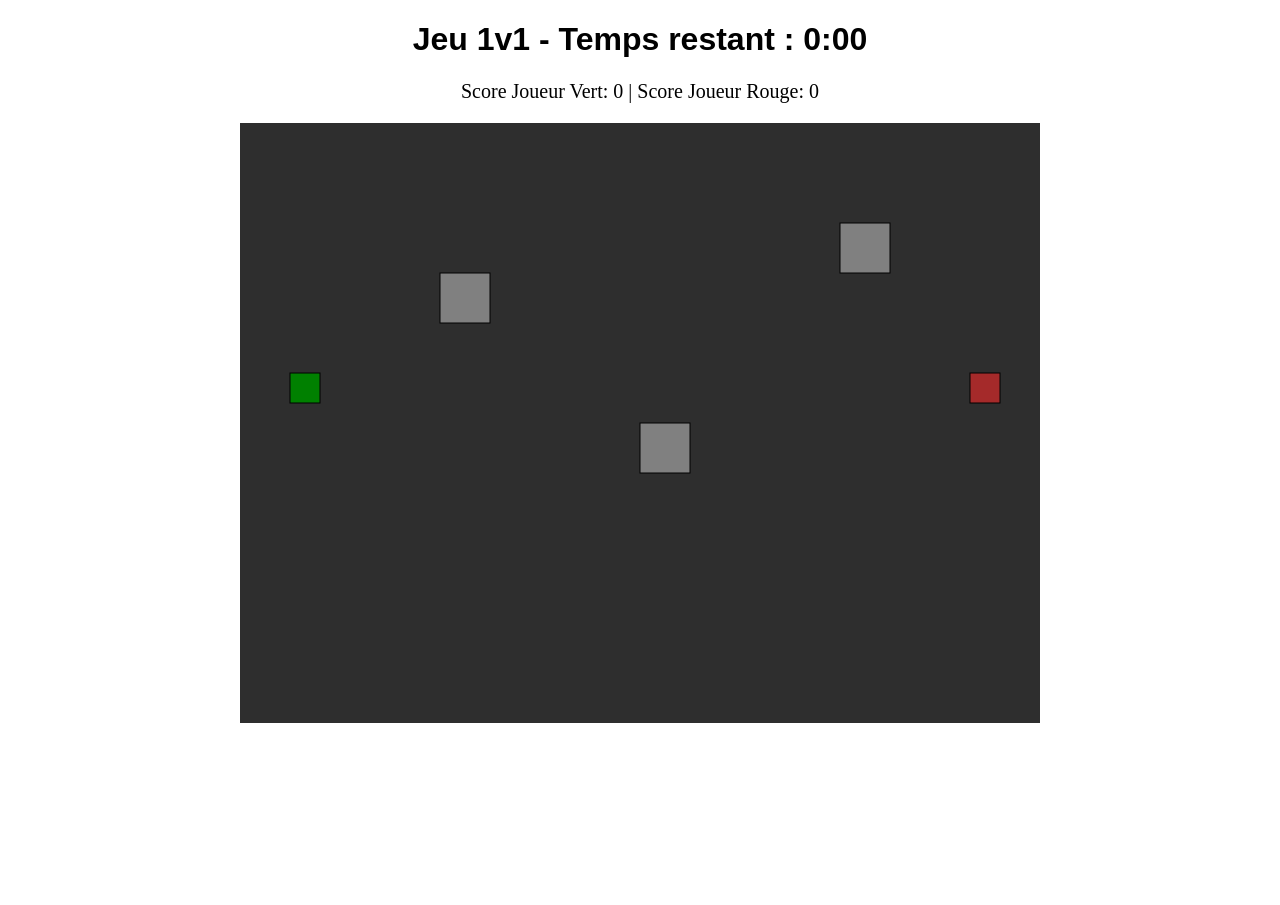
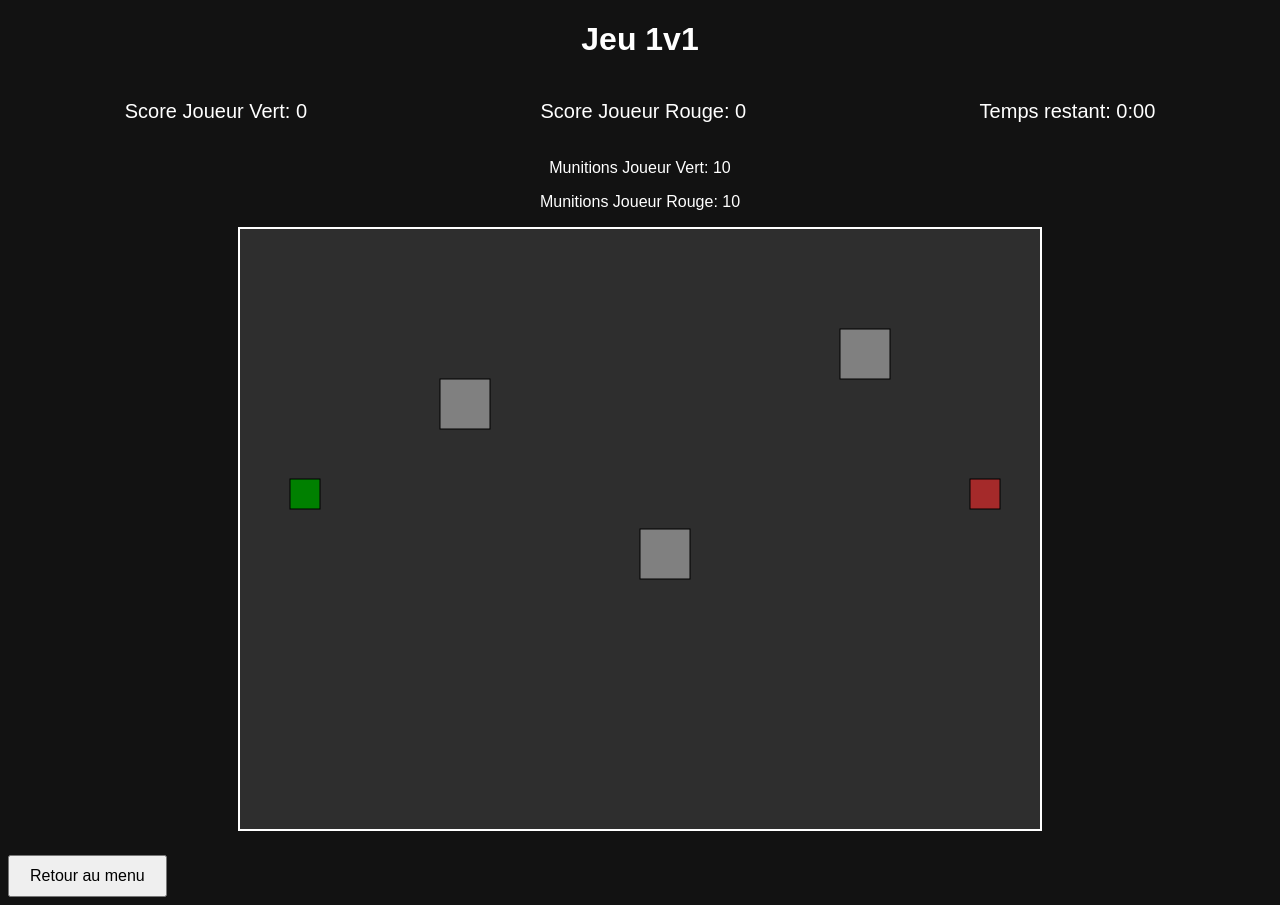
Before and after one commit to philippe-hjik/324-TS2-Portfolio, a plain HTML site: page Projet/Source/index.html in a window 1280 px wide. Before the commit the page ends 800 px from the top, so only its background shows below. Drawn offline with Linux system fonts and the light colour scheme.

Commit message:
UX(button):ajout d'un bouton pour retourner sur la page menu

```diff
--- a/Projet/Source/index.html
+++ b/Projet/Source/index.html
@@ -3,30 +3,24 @@
 <head>
     <meta charset="UTF-8">
     <meta name="viewport" content="width=device-width, initial-scale=1.0">
+    <link rel="stylesheet" href="../Style/style.css">
     <title>Jeu 1v1</title>
-    <style>
-        canvas {
-            background: lightgrey;
-            display: block;
-            margin: auto;
-        }
-        h1 {
-            text-align: center;
-            font-family: Arial, sans-serif;
-        }
-        #scoreDisplay {
-            font-size: 20px;
-            margin-top: 10px;
-            text-align: center;
-        }
-    </style>
 </head>
 <body>
-    <h1>Jeu 1v1 - Temps restant : <span id="timerDisplay">1:30</span></h1>
-    <div id="scoreDisplay">
-        <p>Score Joueur Vert: <span id="scorePlayer1">0</span> | Score Joueur Rouge: <span id="scorePlayer2">0</span></p>
+    <h1>Jeu 1v1</h1>
+    <div id="scoreboard">
+        <p>Score Joueur Vert: <span id="scorePlayer1">0</span></p>
+        <p>Score Joueur Rouge: <span id="scorePlayer2">0</span></p>
+        <p>Temps restant: <span id="timerDisplay">1:30</span></p>
+    </div>
+    <div id="ammo-container">
+        <p>Munitions Joueur Vert: <span id="ammoPlayer1">10</span></p>
+        <p>Munitions Joueur Rouge: <span id="ammoPlayer2">10</span></p>
     </div>
     <canvas id="gameCanvas" width="800" height="600"></canvas>
     <script src="index.js"></script>
+    <div style="text-align: left; margin-top: 20px;">
+        <button onclick="window.location.href='../pages/menu.html'" style="padding: 10px 20px; font-size: 16px;">Retour au menu</button>
+    </div>
 </body>
 </html>
```
